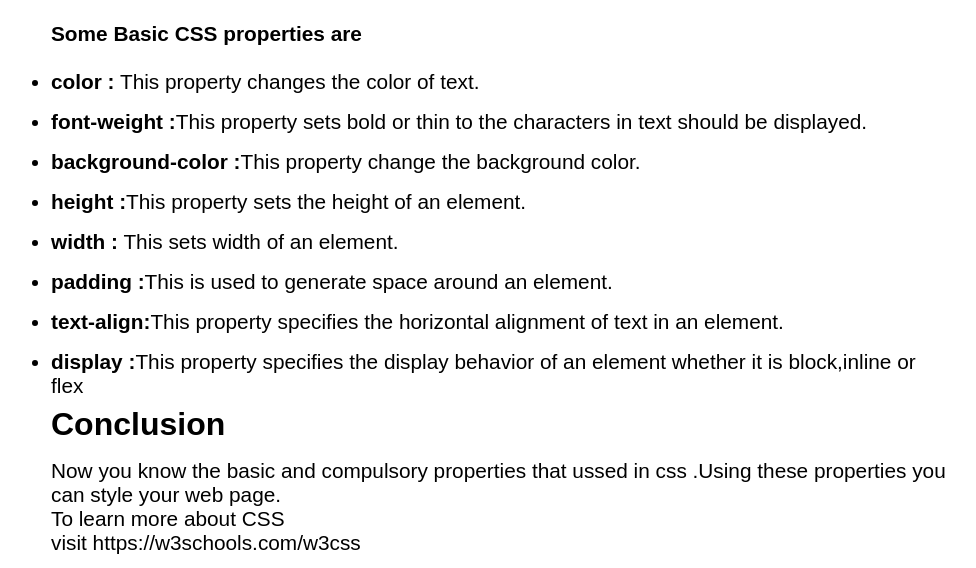
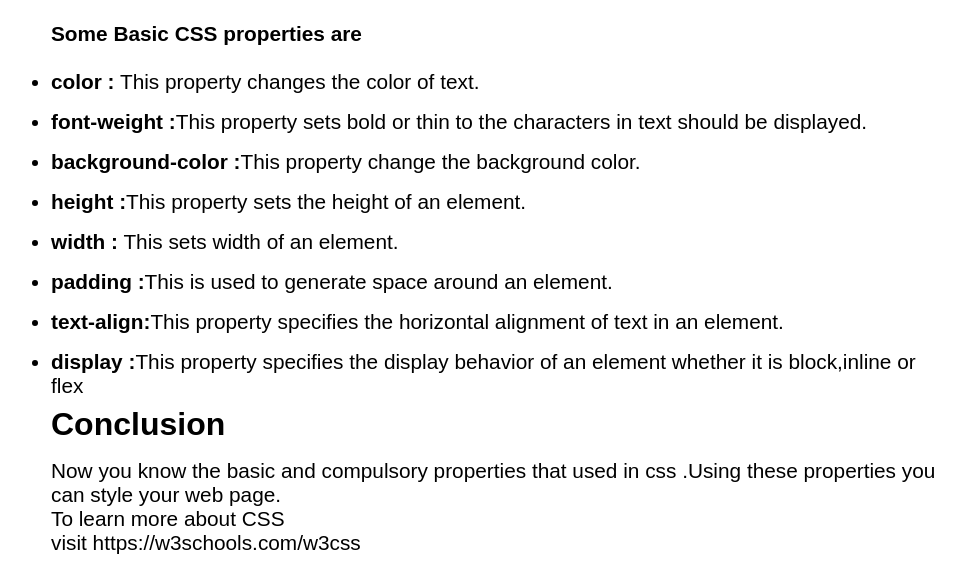
Before and after one commit to aiman-ansari/blog-on-css, a plain HTML site: page index.html in a window 1280 px wide. Shown: the part 1442-2010 px from the top of the page, without its empty margins (141-1117 px from the left). Drawn offline with Linux system fonts and the light colour scheme; a web font is replaced by a local one.

Commit message:
Update index.html

```diff
--- a/index.html
+++ b/index.html
@@ -11,8 +11,8 @@
     <div class="container">
         <div class="heading">Basics of CSS</div>
         <div class="heading">Introduction</div>
-        In this blog you learn the basics of CSS . This is for beginners who dont know about CSS styling
-        <span class="bold-words">CSS </span>stands for <span class="bold-words"> Style Sheet</span> is web document that allows you to change the appearence of HTML.
+        In this blog you learn the basics of CSS . This is for beginners who don't know about CSS styling
+        <span class="bold-words">CSS </span>stands for <span class="bold-words"> Style Sheet</span> is web document that allows you to change the appearance of HTML.
         <br>It allows you to change style of HTML.<br>
         Some basic styles are <span class="bold-words">size, font styles, color, background color,margin, padding </span>and many more are there<br>
         <div class="heading">How CSS works</div>
@@ -65,7 +65,7 @@
     <li><span class="bold-words">display :</span>This property specifies the display behavior of an element whether it is block,inline or flex<br></li>
 
     <div class="heading">Conclusion</div>
-    Now you know the basic and compulsory properties that ussed in css .Using these properties you can style your web page.<br>
+    Now you know the basic and compulsory properties that used in css .Using these properties you can style your web page.<br>
     To learn more about CSS<br>
     visit https://w3schools.com/w3css
     </ul>
```
